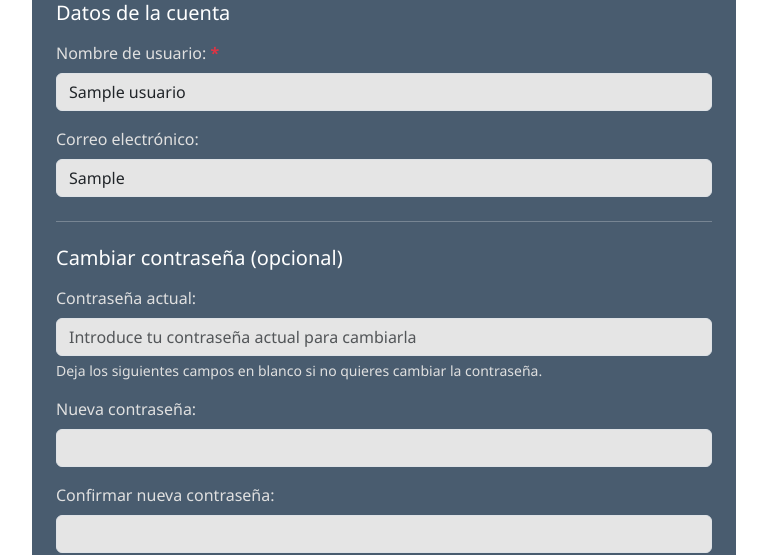
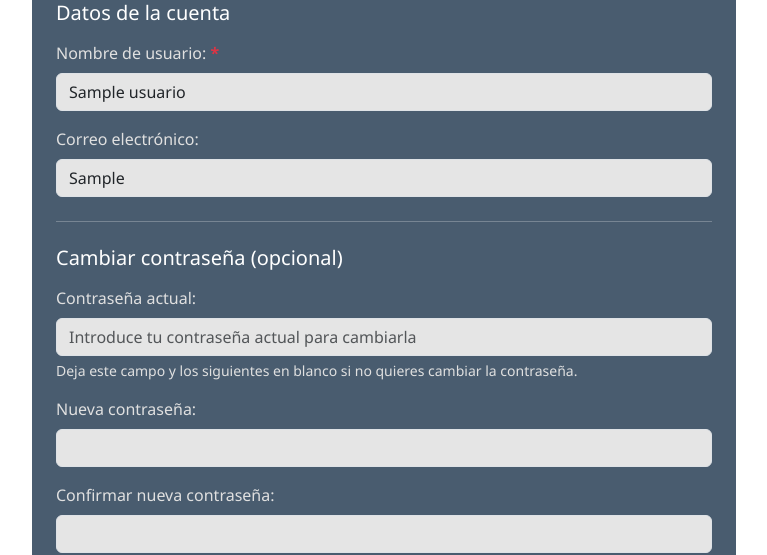
Before and after one commit to Asiershof/ProyectoFinalDAW, a PHP site: template src/views/editarPerfil.php in a window 1280 px wide. Shown: the part 261-816 px from the top of the page, without its empty margins (256-1023 px from the left). Run offline with PHP 8.4, Linux system fonts and the light colour scheme; the template is opened without the code that fills it: most values are stand-ins (such as "Sample title", 1, 10 or a date in 2020); grey boxes marked "Sample" are stand-in pictures; some libraries are stand-ins or nearby versions.

Commit message:
Soy bobo, perdon

```diff
--- a/src/views/editarPerfil.php
+++ b/src/views/editarPerfil.php
@@ -33,7 +33,7 @@
                         <div class="mb-3">
                             <label for="current_password" class="form-label">Contraseña actual:</label>
                             <input type="password" class="form-control" id="current_password" name="current_password" placeholder="Introduce tu contraseña actual para cambiarla">
-                            <div class="form-text">Deja los siguientes campos en blanco si no quieres cambiar la contraseña.</div>
+                            <div class="form-text">Deja este campo y los siguientes en blanco si no quieres cambiar la contraseña.</div>
                         </div>
                         <div class="mb-3">
                             <label for="new_password" class="form-label">Nueva contraseña:</label>
```
